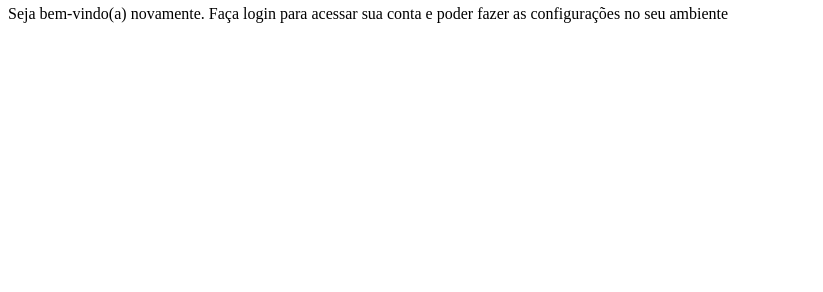
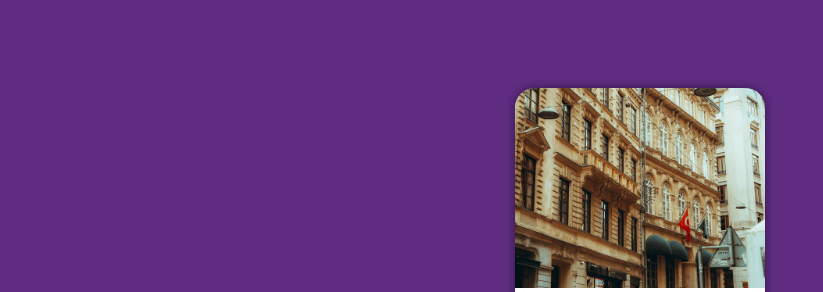
Before and after one commit to DAYANAQUISPE/projeto-login, a plain HTML site: page index.html in a window 1280 px wide. Shown: the part 62-354 px from the top of the page, without its empty margins (0-823 px from the left). Drawn offline with Linux system fonts and the light colour scheme.

Commit message:
atualizando projeto-login

```diff
--- a/estilos/style.css
+++ b/estilos/style.css
@@ -5,3 +5,49 @@
     Verde: #49a09d
     Lilás: #5f2c82
 */
+
+* {
+    font-family: system-ui, -apple-system, BlinkMacSystemFont, 'Segoe UI', Roboto, Oxygen, Ubuntu, Cantarell, 'Open Sans', 'Helvetica Neue', sans-serif;
+    padding: 0px;
+    margin: 0px;
+    box-sizing: border-box; /*A borda vai fazer parte da conta*/
+}
+
+body, html {
+    background-color: #5f2c82 ;
+    height: 100vh;
+    width: 100vw;
+}
+
+main {
+    position: relative;
+    height: 100vh;
+    width: 100vw;
+}
+
+section#login {
+    position: absolute;
+    top:  50%;
+    left: 50%;
+    transform: translate(-50%, -50%);
+
+    background-color: white;
+    width: 250px;
+    height: 500px;
+    border-radius: 20px;
+    overflow: hidden; /*Este é para a imagem ter o mesmo formato de arredondamento, tipo recortando o que esta fora do arredondamento*/
+    box-shadow: 0px 0px 10px rgba(0, 0, 0, 0.486);
+}
+
+section#login > div#imagem {
+    display: block;
+    background:  #5f2c82 url(../imagens/img-predio.jpg) no-repeat;
+    height: 200px;
+    background-size: cover;
+    background-position: center center;
+}
+
+section#login > div#formulario {
+    display: block;
+    padding: 10px;
+}
```
Also changed, not shown: index.html (+1 -1 lines).
